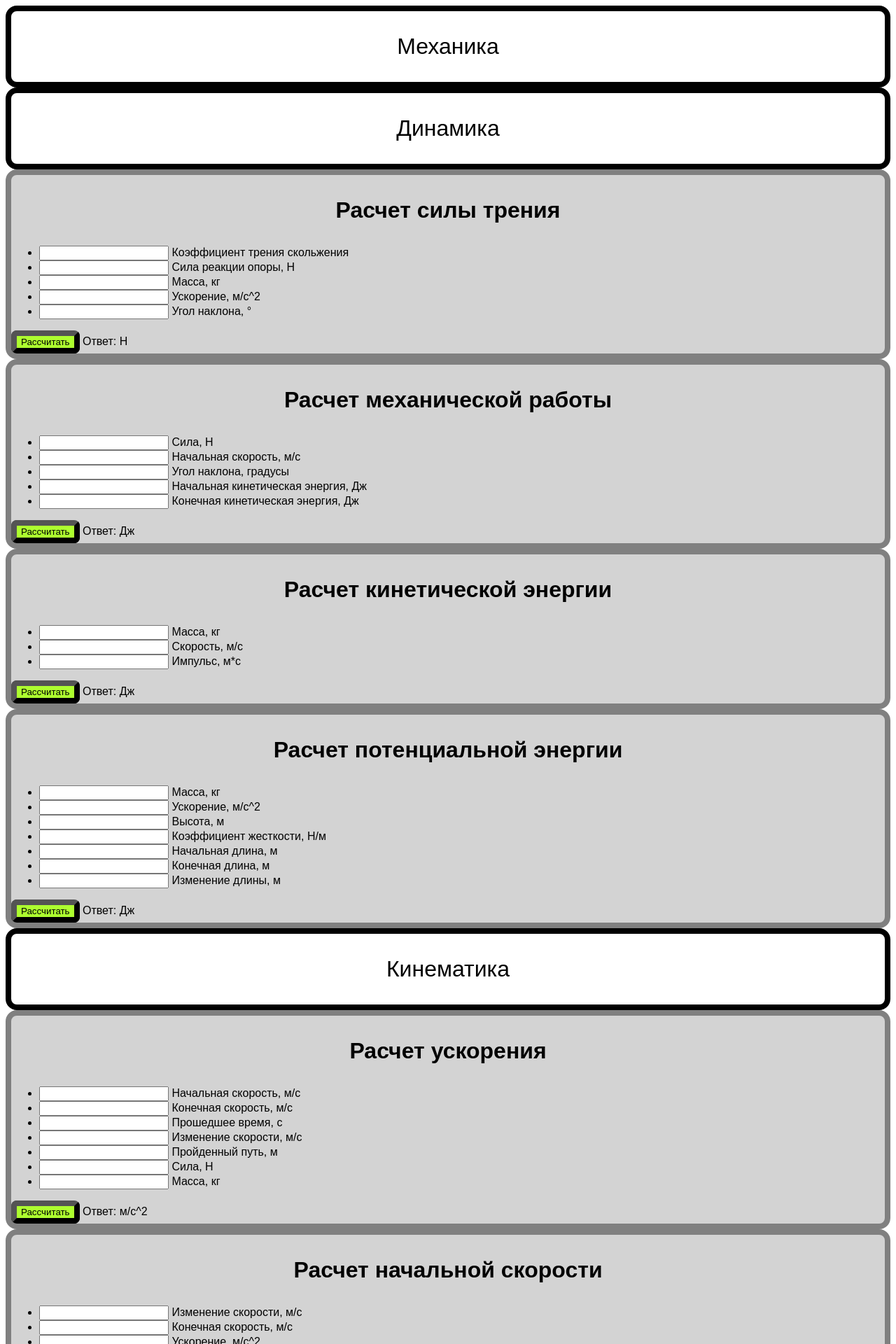
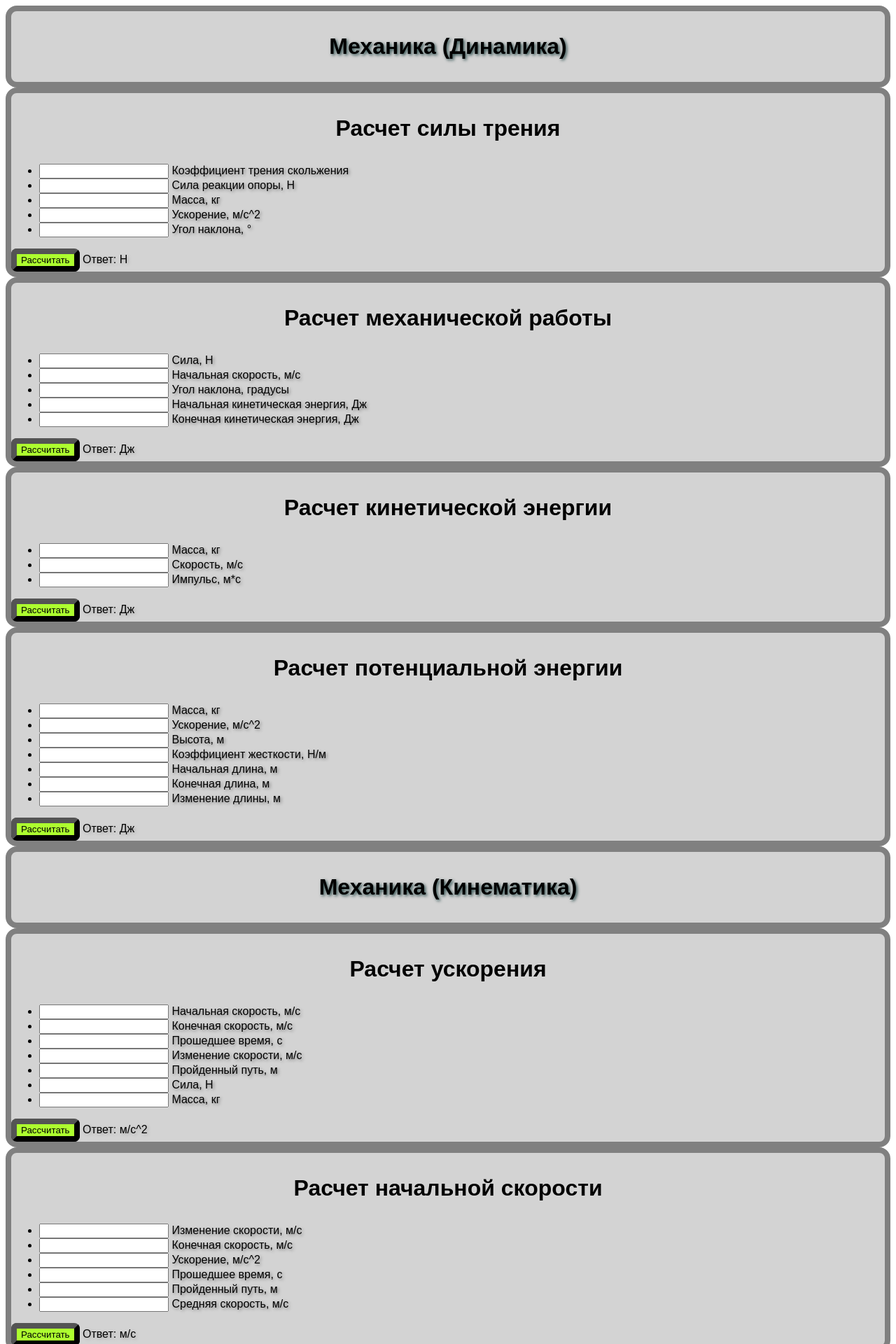
Before and after one commit to budagyanvahe-png/school-physical-solver, a Flask app: page /mechanics in a window 1280 px wide. Shown: the top 1920 px of the page at 70% size. Run offline with Flask 3, Linux system fonts and the light colour scheme.

Commit message:
Upgraded design of electricity, mechanic and thermodynamic templates by adding background colors in headers and formulas divs

```diff
--- a/static/css/general.css
+++ b/static/css/general.css
@@ -1,9 +1,45 @@
-.topic-header {
+/* Science classes */
+
+.science-section-header {
+    border-width: 8px;
+    border-style: solid;
+    border-radius: 16px;
+    font-size: 32px;
+    font-family: Arial;
+    text-align: center;
+}
+
+.science-div {
     border: 8px solid black;
+    background-color: white;
+    border-radius: 16px;
+}
+
+.science-div p {
+    font-family: Arial;
     font-size: 32px;
-    font-family: Arial, Helvetica, sans-serif;
+    color: black;
     text-align: center;
+    text-shadow: 2px 2px 4px gray;
+    padding: 8px;
+}
+
+.science-section-choosing-div {
+    display: flex;
+    flex-direction: row;
+    justify-content: center;
+    padding: 8px;
+    gap: 16px;
+}
+
+/* Formulas classes */
+
+.formula-div {
+    border-width: 8px;
+    border-style: solid;
     border-radius: 16px;
+    font-family: Arial;
+    font-size: 16px;
 }
 
 .formula-header {
@@ -13,12 +49,12 @@
 
 .formula-input {
     text-align: left;
+    text-shadow: 2px 2px 4px gray;
     font-family: Arial;
+    font-size: 16x;
 }
 
-.result-output {
-    font-family: Arial, Helvetica, sans-serif;
-}
+/* Button classes */
 
 .calculate-button {
     background-color: greenyellow;
@@ -26,14 +62,14 @@
     border-radius: 8px;
 }
 
-.result-unit {
-    font-family: Arial, Helvetica, sans-serif;
+/* Result classes */
+
+.result-output {
+    font-family: Arial;
+    text-shadow: 2px 2px 4px darkgray;
 }
 
-.physics-section-div {
+.result-measuring-unit {
     font-family: Arial;
-    font-size: 16px;
-    border-width: 8px;
-    border-style: solid;
-    border-radius: 16px;
+    text-shadow: 2px 2px 4px darkgray;
 }
--- a/static/css/mechanics.css
+++ b/static/css/mechanics.css
@@ -1,5 +1,17 @@
-.mechanic {
+.mechanics-div {
     border-color: gray;
     text-align: left;
     background-color: lightgrey;
 }
+
+.mechanics-section-header {
+    color: black;
+    background-color: lightgray;
+    text-shadow: 2px 2px 4px darkslategray;
+    border-color: gray;
+}
+
+.mechanics-formula-header {
+    color: black;
+    text-shadow: 2px 2px 4px darkslategray
+}
--- a/templates/Physics/mechanics.html
+++ b/templates/Physics/mechanics.html
@@ -6,18 +6,11 @@
         <link rel="stylesheet" href="{{ url_for('static', filename='css/mechanics.css') }}">
     </head>
     <body>
-        <div class="topic-header">
-            <p>
-                Механика
-            </p>
+        <div class="mechanics-section-header science-section-header">
+            <p><strong>Механика (Динамика)</strong></p>
         </div>
-        <div class="topic-header">
-            <p>
-                Динамика
-            </p>
-        </div>
-        <div class="mechanic physics-section-div">
-            <p class="formula-header"><strong>Расчет силы трения</strong></p>
+        <div class="mechanics-div formula-div">
+            <p class="mechanic-formula-header formula-header"><strong>Расчет силы трения</strong></p>
             <ul class="formula-input">
                 <li>
                     <input id="friction-force-sliding-friction" type="number">
@@ -42,10 +35,10 @@
             </ul>
             <button class="calculate-button" id="calculate-friction-force-button">Рассчитать</button>
             <output class="result-output" id="friction-force-result">Ответ: </output>
-            <span class="result-unit">Н</span>
+            <span class="result-measuring-unit">Н</span>
         </div>
-        <div class="mechanic physics-section-div">
-            <p class="formula-header"><strong>Расчет механической работы</strong></p>
+        <div class="mechanics-div formula-div">
+            <p class="mechanic-formula-header formula-header"><strong>Расчет механической работы</strong></p>
             <ul class="formula-input">
                 <li>
                     <input id="mechanical-work-total-force" type="number">
@@ -70,10 +63,10 @@
             </ul>
             <button class="calculate-button" id="calculate-mechanical-work-button">Рассчитать</button>
             <output class="result-output" id="mechanical-work-result">Ответ: </output>
-            <span class="result-unit">Дж</span>
+            <span class="result-measuring-unit">Дж</span>
         </div>
-        <div class="mechanic physics-section-div">
-            <p class="formula-header"><strong>Расчет кинетической энергии</strong></p>
+        <div class="mechanics-div formula-div">
+            <p class="mechanic-formula-header formula-header"><strong>Расчет кинетической энергии</strong></p>
             <ul class="formula-input">
                 <li>
                     <input id="kinetic-energy-mass" type="number">
@@ -90,10 +83,10 @@
             </ul>
             <button class="calculate-button" id="calculate-kinetic-energy-button">Рассчитать</button>
             <output class="result-output" id="kinetic-energy-result">Ответ: </output>
-            <span class="result-unit">Дж</span>
+            <span class="result-measuring-unit">Дж</span>
         </div>
-        <div class="mechanic physics-section-div">
-            <p class="formula-header"><strong>Расчет потенциальной энергии</strong></p>
+        <div class="mechanics-div formula-div">
+            <p class="mechanic-formula-header formula-header"><strong>Расчет потенциальной энергии</strong></p>
             <ul class="formula-input">
                 <li>
                     <input id="potential-energy-mass" type="number">
@@ -126,15 +119,13 @@
             </ul>
             <button class="calculate-button" id="calculate-potential-energy-button">Рассчитать</button>
             <output class="result-output" id="potential-energy-result">Ответ: </output>
-            <span class="result-unit">Дж</span>
+            <span class="result-measuring-unit">Дж</span>
         </div>
-        <div class="topic-header">
-            <p>
-                Кинематика
-            </p>
+        <div class="mechanics-section-header science-section-header">
+            <p><strong>Механика (Кинематика)</strong></p>
         </div>
-        <div class="mechanic physics-section-div">
-            <p class="formula-header"><strong>Расчет ускорения</strong></p>
+        <div class="mechanics-div formula-div">
+            <p class="mechanic-formula-header formula-header"><strong>Расчет ускорения</strong></p>
             <ul class="formula-input">
                 <li>
                     <input id="acceleration-start-velocity" type="number">
@@ -167,10 +158,10 @@
             </ul>
             <button class="calculate-button" id="calculate-acceleration-button">Рассчитать</button>
             <output class="result-output" id="acceleration-result">Ответ: </output>
-            <span class="result-unit">м/с^2</span>
+            <span class="result-measuring-unit">м/с^2</span>
         </div>
-        <div class="mechanic physics-section-div">
-            <p class="formula-header"><strong>Расчет начальной скорости</strong></p>
+        <div class="mechanics-div formula-div">
+            <p class="mechanic-formula-header formula-header"><strong>Расчет начальной скорости</strong></p>
             <ul class="formula-input">
                 <li>
                     <input id="start-velocity-delta-velocity" type="number">
@@ -199,10 +190,10 @@
             </ul>
             <button class="calculate-button" id="calculate-start-velocity-button">Рассчитать</button>
             <output class="result-output" id="start-velocity-result">Ответ: </output>
-            <span class="result-unit">м/с</span>
+            <span class="result-measuring-unit">м/с</span>
         </div>
-        <div class="mechanic physics-section-div">
-            <p class="formula-header"><strong>Расчет средней скорости</strong></p>
+        <div class="mechanics-div formula-div">
+            <p class="mechanic-formula-header formula-header"><strong>Расчет средней скорости</strong></p>
             <ul class="formula-input">
                 <li>
                     <input id="average-velocity-start-velocity" type="number">
@@ -227,10 +218,10 @@
             </ul>
             <button class="calculate-button" id="calculate-average-velocity-button">Рассчитать</button>
             <output class="result-output" id="average-velocity-result">Ответ: </output>
-            <span class="result-unit">м/с</span>
+            <span class="result-measuring-unit">м/с</span>
         </div>
-        <div class="mechanic physics-section-div">
-            <p class="formula-header"><strong>Расчет конечной скорости</strong></p>
+        <div class="mechanics-div formula-div">
+            <p class="mechanic-formula-header formula-header"><strong>Расчет конечной скорости</strong></p>
             <ul class="formula-input">
                 <li>
                     <input id="end-velocity-delta-velocity" type="number">
@@ -259,15 +250,13 @@
             </ul>
             <button class="calculate-button" id="calculate-end-velocity-button">Рассчитать</button>
             <output class="result-output" id="end-velocity-result">Ответ: </output>
-            <span class="result-unit">м/с</span>
+            <span class="result-measuring-unit">м/с</span>
         </div>
-        <div class="topic-header">
-            <p>
-                Статика
-            </p>
+        <div class="mechanics-section-header science-section-header">
+            <p><strong>Механика (Статика)</strong></p>
         </div>
-        <div class="mechanic physics-section-div">
-            <p class="formula-header"><strong>Расчет плотности</strong></p>
+        <div class="mechanics-div formula-div">
+            <p class="mechanic-formula-header formula-header"><strong>Расчет плотности</strong></p>
             <ul class="formula-input">
                 <li>
                     <input id="density-mass" type="number">
@@ -344,10 +333,10 @@
             </ul>
             <button class="calculate-button" id="calculate-density-button">Рассчитать</button>
             <output class="result-output" id="density-result">Ответ: </output>
-            <span class="result-unit">кг/м^3</span>
+            <span class="result-measuring-unit">кг/м^3</span>
         </div>
-        <div class="mechanic physics-section-div">
-            <p class="formula-header"><strong>Расчет объёма</strong></p>
+        <div class="mechanics-div formula-div">
+            <p class="mechanic-formula-header formula-header"><strong>Расчет объёма</strong></p>
             <ul class="formula-input">
                 <li>
                     <input id="volume-mass" type="number">
@@ -424,10 +413,10 @@
             </ul>
             <button class="calculate-button" id="calculate-volume-button">Рассчитать</button>
             <output class="result-output" id="volume-result">Ответ: </output>
-            <span class="result-unit">м^3</span>
+            <span class="result-measuring-unit">м^3</span>
         </div>
-        <div class="mechanic physics-section-div">
-            <p class="formula-header"><strong>Расчет массы</strong></p>
+        <div class="mechanics-div formula-div">
+            <p class="mechanic-formula-header formula-header"><strong>Расчет массы</strong></p>
             <ul class="formula-input">
                 <li>
                     <input id="mass-density" type="number">
@@ -504,10 +493,10 @@
             </ul>
             <button class="calculate-button" id="calculate-mass-button">Рассчитать</button>
             <output class="result-output" id="mass-result">Ответ: </output>
-            <span class="result-unit">кг</span>
+            <span class="result-measuring-unit">кг</span>
         </div>
-        <div class="mechanic physics-section-div">
-            <p class="formula-header"><strong>Расчет механического давления</strong></p>
+        <div class="mechanics-div formula-div">
+            <p class="mechanic-formula-header formula-header"><strong>Расчет механического давления</strong></p>
             <ul class="formula-input">
                 <li>
                     <input id="force-pressure-force" type="number">
@@ -520,10 +509,10 @@
             </ul>
             <button class="calculate-button" id="calculate-force-pressure-button">Рассчитать</button>
             <output class="result-output" id="force-pressure-result">Ответ: </output>
-            <span class="result-unit">Па</span>
+            <span class="result-measuring-unit">Па</span>
         </div>
-        <div class="mechanic physics-section-div">
-            <p class="formula-header"><strong>Расчет гидростатического давления</strong></p>
+        <div class="mechanics-div formula-div">
+            <p class="mechanic-formula-header formula-header"><strong>Расчет гидростатического давления</strong></p>
             <ul class="formula-input">
                 <li>
                     <input id="hydrostatic-pressure-density" type="number">
@@ -540,10 +529,10 @@
             </ul>
             <button class="calculate-button" id="calculate-hydrostatic-pressure-button">Рассчитать</button>
             <output class="result-output" id="hydrostatic-pressure-result">Ответ: </output>
-            <span class="result-unit">Па</span>
+            <span class="result-measuring-unit">Па</span>
         </div>
-        <div class="mechanic physics-section-div">
-            <p class="formula-header"><strong>Расчет силы Архимеда</strong></p>
+        <div class="mechanics-div formula-div">
+            <p class="mechanic-formula-header formula-header"><strong>Расчет силы Архимеда</strong></p>
             <ul class="formula-input">
                 <li>
                     <input id="archimedes-force-density" type="number">
@@ -564,7 +553,7 @@
             </ul>
             <button class="calculate-button" id="calculate-archimedes-force-button">Рассчитать</button>
             <output class="result-output" id="archimedes-force-result">Ответ: </output>
-            <span class="result-unit">Н</span>
+            <span class="result-measuring-unit">Н</span>
         </div>
         <script type="module" src="{{ url_for('static', filename='js/Physics/Mechanic.js') }}"></script>
     </body>
```
Also changed, not shown: static/css/electricity.css (+13 -1 lines), static/css/index.css (+31 -25 lines), static/css/thermodynamics.css (+13 -1 lines), static/js/RedirectButtons/PhysicsRedirectButtons.js (+4 -4 lines), templates/Physics/electricity.html (+17 -19 lines), templates/Physics/thermodynamics.html (+17 -19 lines), templates/index.html (+14 -12 lines).
